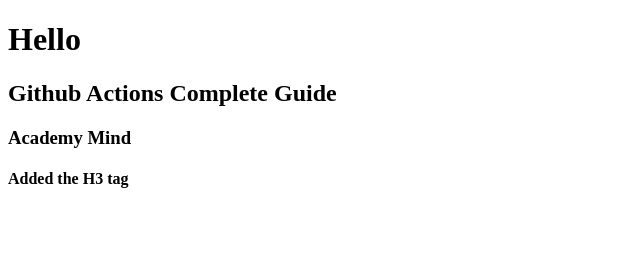
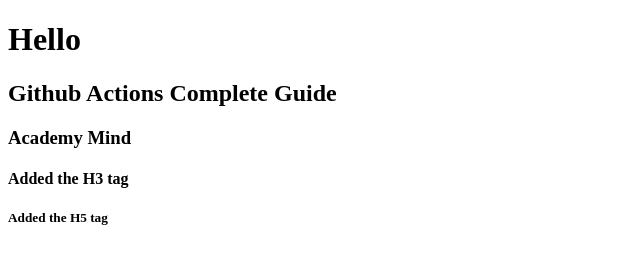
Before and after one commit to pabhila/github-actions-complete-guide, a plain HTML site: page index.html in a window 1280 px wide. Shown: the whole page, without its empty margins (0-640 px from the left). Drawn offline with Linux system fonts and the light colour scheme.

Commit message:
added the h5 tag

```diff
--- a/index.html
+++ b/index.html
@@ -8,5 +8,6 @@
     <h2>Github Actions Complete Guide</h2>
     <h3>Academy Mind</h3>
     <h4>Added the H3 tag</h4>
+    <h5>Added the H5 tag</h5>
 </body>
 </html>
```
Also changed, not shown: logo.png (added), new_logo.png (added).
